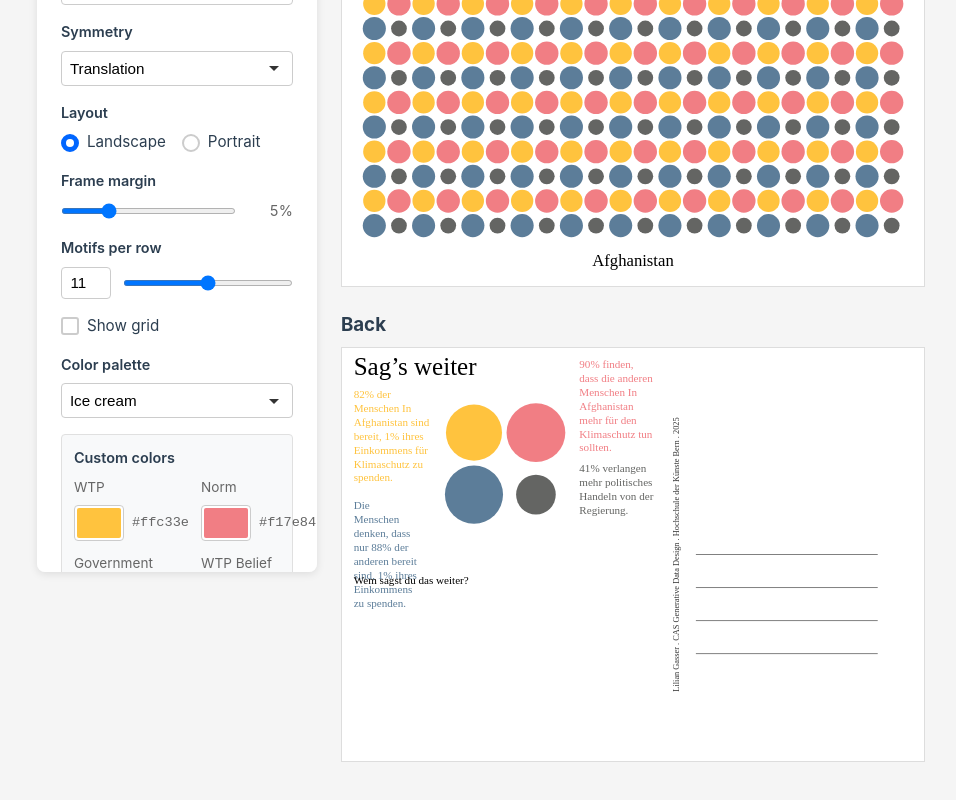
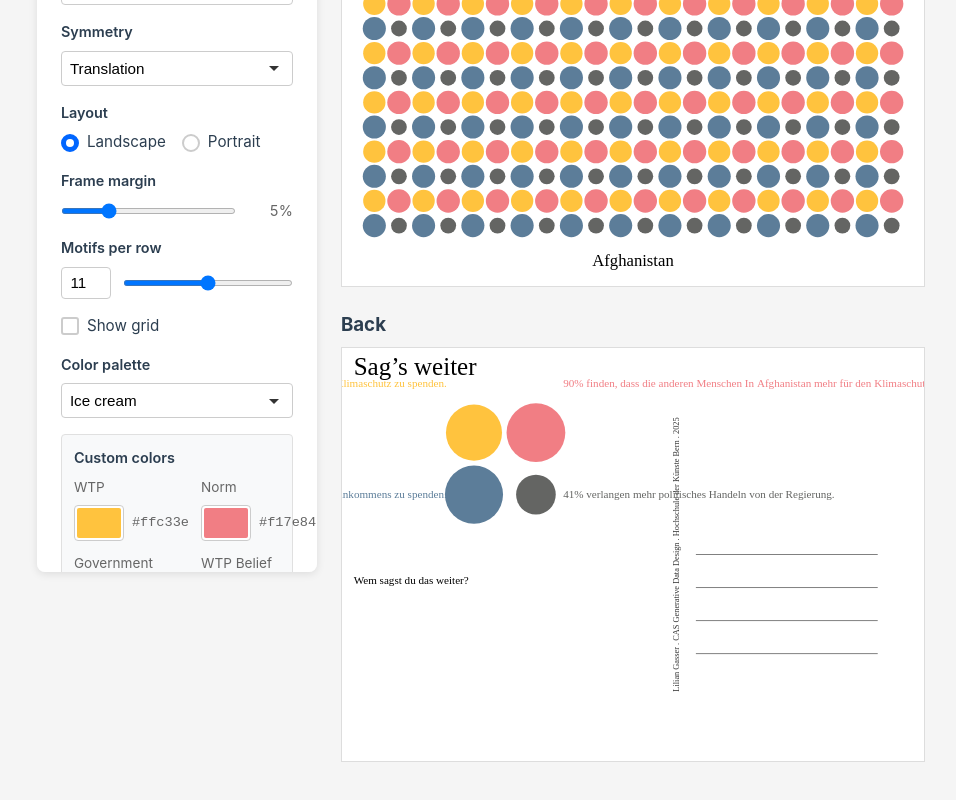
Before and after one commit to LiliGasser/repeatpattern-app, a Vue app: page / in a window 1280 px wide. Shown: the part 336-1136 px from the top of the page, without its empty margins (141-1097 px from the left). Built offline with nearby package versions, Linux system fonts and the light colour scheme; a web font is replaced by a local one; what p5.js-svg would draw is missing.

Commit message:
implement repeatpattern code for text on back

```diff
--- a/src/components/postcards/PostcardBack.vue
+++ b/src/components/postcards/PostcardBack.vue
@@ -99,66 +99,77 @@ const createSketch = () => (p) => {
         // Get four-part explanation from country data
         const explanation = props.countryData.motifExplanation
         if (explanation) {
-          const explanationFontSize = pointsToPixels(8)
-          p.textSize(explanationFontSize)
+          const fontSizeLegend = pointsToPixels(8)
+          const lineHeightLegend = fontSizeLegend * 1.2
+
           p.textFont(typographyConfig.value.mainFont)  // Set main font
-          p.textSize(explanationFontSize)
+          p.noStroke()
 
           // Get colors from the selected palette
           const colors = getMotifColors(props.palette)
 
-          // Position explanations around the motif
-          const offset = size * 0.6
+          // Position settings from original code
+          const xPosLeft = props.canvasDimensions.width * 0.18
+          const xPosRight = props.canvasDimensions.width * 0.38
+          const legendTextYStart = topTextY + pointsToPixels(24)
+          const legendTextYStart2 = centerMotifY + size * 0.3
 
-          // Calculate available widths for text wrapping
-          const wtpTextWidth = (centerMotifX - size / 2) - leftTextX - 10
-          const rightTextWidth = (midX - 20) - (centerMotifX + offset)  // From offset to separator
+          // WTP (top-left) - RIGHT ALIGNED
+          p.textAlign(p.RIGHT, p.BOTTOM)
+          p.fill(colors.wtp)
 
-          // Top-left (WTP) - cyan color
-          p.fill(colors.wtp)
-          p.noStroke()
-          p.textAlign(p.LEFT, p.TOP)
-          p.textWrap(p.WORD)
+          // Split explanation into lines and render each
+          const wtpLines = explanation.wtp.split('\n')
+          wtpLines.forEach((line, index) => {
+            p.textSize(fontSizeLegend)
             p.text(
-            explanation.wtp,
-            leftTextX,
-            topTextY + pointsToPixels(24),
-            wtpTextWidth
+              line,
+              xPosLeft,
+              legendTextYStart + index * lineHeightLegend
             )
+          })
 
-          // Top-right (Norm) - pink/coral color
+          // Norm (top-right) - LEFT ALIGNED
+          p.textAlign(p.LEFT, p.BOTTOM)
           p.fill(colors.norm)
-          p.textAlign(p.LEFT, p.TOP)
-          p.textWrap(p.WORD)
+
+          const normLines = explanation.norm.split('\n')
+          normLines.forEach((line, index) => {
+            p.textSize(fontSizeLegend)
             p.text(
-            explanation.norm,
-            centerMotifX + offset,
-            leftTextX,  // Align with top
-            rightTextWidth
+              line,
+              xPosRight,
+              legendTextYStart + index * lineHeightLegend
             )
+          })
 
-          // Bottom-right (WTP Belief) - gray color
+          // WTP Belief (bottom-right) - LEFT ALIGNED
+          p.textAlign(p.LEFT, p.BOTTOM)
           p.fill(colors.wtpBelief)
-          p.textAlign(p.LEFT, p.TOP)
-          p.textWrap(p.WORD)
+
+          const wtpBeliefLines = explanation.wtpBelief.split('\n')
+          wtpBeliefLines.forEach((line, index) => {
+            p.textSize(fontSizeLegend)
             p.text(
-            explanation.wtpBelief,
-            centerMotifX + offset,
-            centerMotifY,
-            rightTextWidth
+              line,
+              xPosRight,
+              legendTextYStart2 + index * lineHeightLegend
             )
+          })
 
-          // Bottom-left (Government) - blue-gray color
+          // Government (bottom-left) - RIGHT ALIGNED
+          p.textAlign(p.RIGHT, p.BOTTOM)
           p.fill(colors.government)
-          p.textAlign(p.LEFT, p.TOP)
-          p.textWrap(p.WORD)
-          const govTextWidth = (centerMotifX - offset) - leftTextX - 10  // From left to offset
+
+          const govLines = explanation.government.split('\n')
+          govLines.forEach((line, index) => {
+            p.textSize(fontSizeLegend)
             p.text(
-            explanation.government,
-            leftTextX,
-            centerMotifY + size * 0.3,
-            govTextWidth
+              line,
+              xPosLeft,
+              legendTextYStart2 + index * lineHeightLegend
             )
+          })
         }
         // Write paragraph
         const paragraphText = "Wem sagst du das weiter?"
```
Lines whose indentation alone changed are shown as unchanged.
